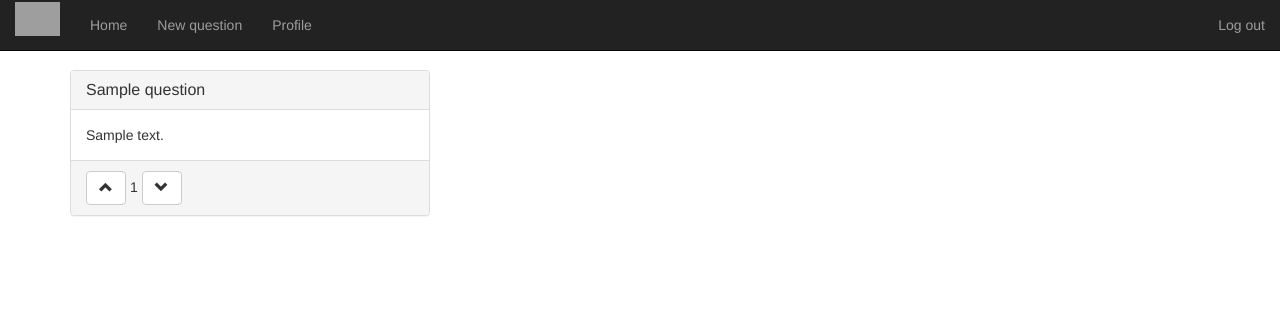
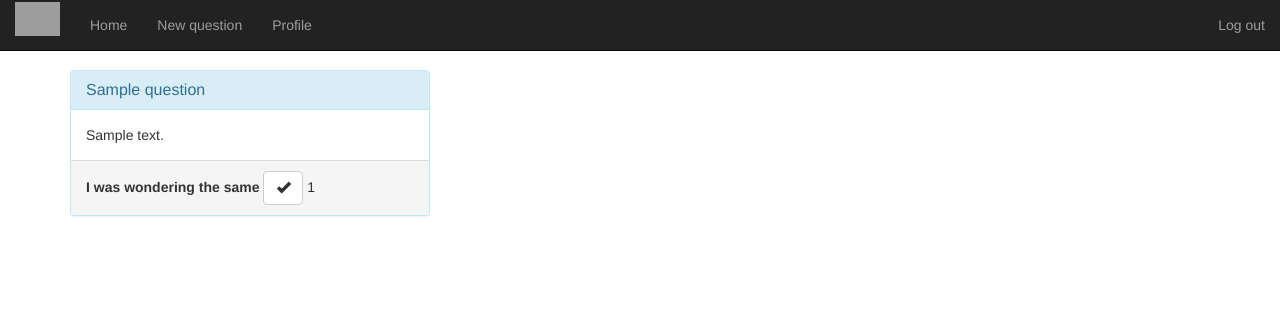
Before and after one commit to siljr/pu, a Django app: page /questions/ in a window 1280 px wide. Shown: the top 311 px of the page. Run offline with Django 3.2, Linux system fonts and the light colour scheme; a user stored in the database is signed in; tables that the repository leaves empty hold one stand-in row (values such as "Sample post"); some libraries are stand-ins or nearby versions; grey boxes are pictures that could not be loaded.

Commit message:
Changed colour of header in questions. Removed downvote-button, and changed the button symbol.

```diff
--- a/qBot/questions/templates/index.html
+++ b/qBot/questions/templates/index.html
@@ -8,7 +8,7 @@
 {#                    makes sure there is a column view#}
                     <div class="col-md-4">
 {#                    panel is a standard bootstrap box with a grey header #}
-                        <div class="panel panel-default">
+                        <div class="panel panel-info">
                             <div class="panel-heading">
 {#                                get the text from the title from the object #}
                                 <h3 class="panel-title">{{ question.title }}</h3>
@@ -18,13 +18,11 @@
                                 {{ question.body}}
                             </div>
                             <div class="panel-footer">
+                                <b>I was wondering the same</b>
                                 <a href="/questions/vote?question={{ question.id }}&votetype=up" type="button" class="btn btn-default btn">
-                                    <span class="glyphicon glyphicon-chevron-up"></span>
+                                    <span class="glyphicon glyphicon-ok"></span>
                                 </a>
                                 {{ question.votes }}
-                                <a href="/questions/vote?question={{ question.id }}&votetype=down" type="button" class="btn btn-default btn">
-                                    <span class="glyphicon glyphicon-chevron-down"></span>
-                                </a>
                             </div>
                         </div>
                     </div>
```
